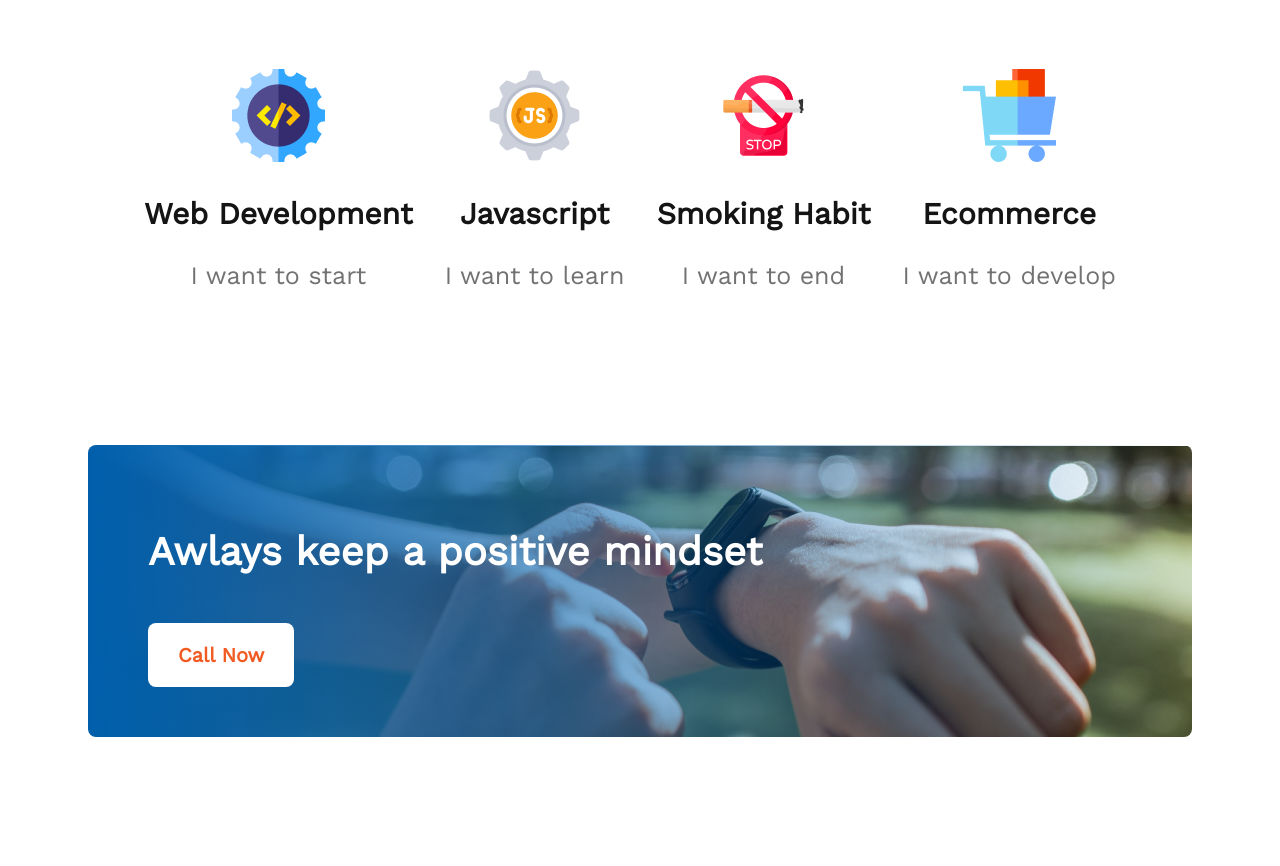
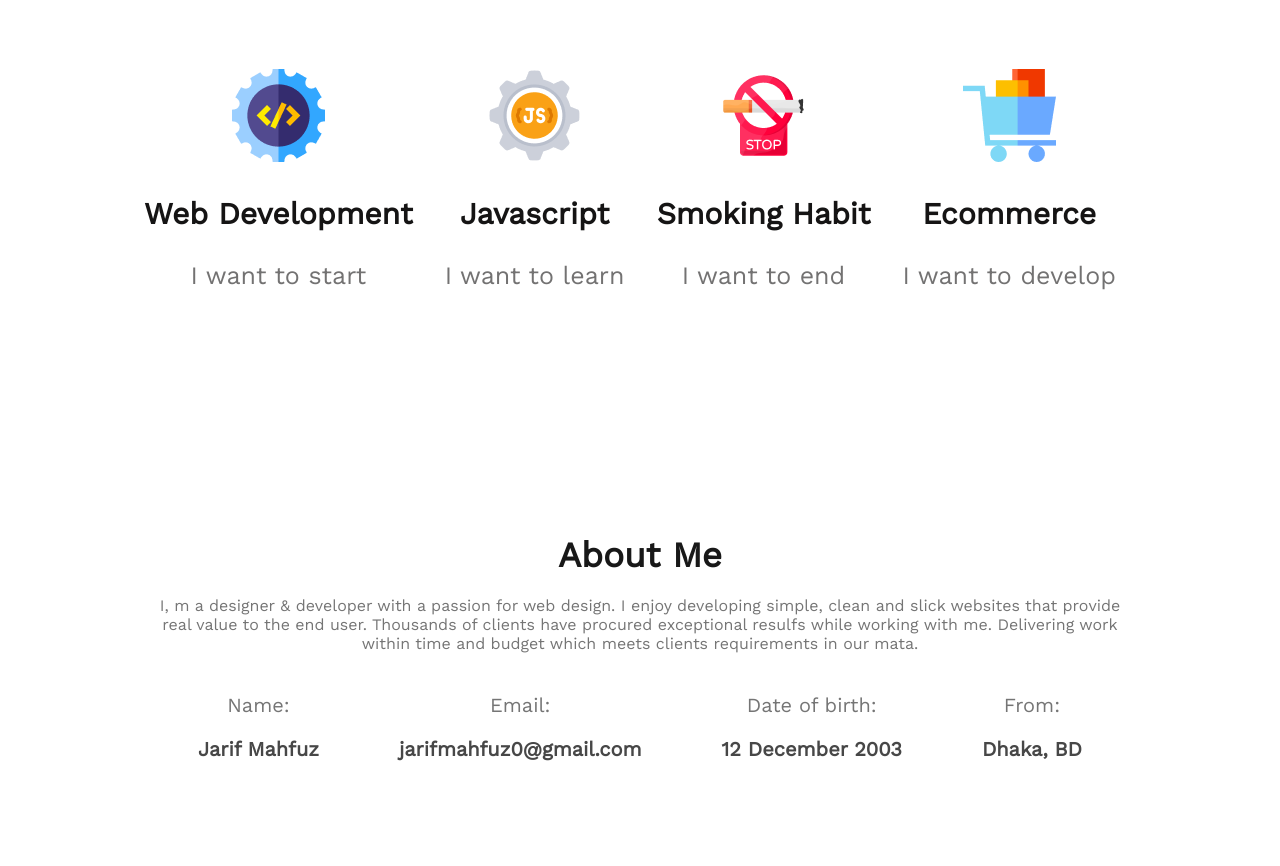
Before and after one commit to Jarif-Mahfuz/New-year-assignment, a plain HTML site: page index.html in a window 1280 px wide. Shown: the part 1934-2800 px from the top of the page. Drawn offline with nearby package versions, Linux system fonts and the light colour scheme.

Commit message:
all added

```diff
--- a/index.html
+++ b/index.html
@@ -94,6 +94,37 @@
 
         </section>
 
+<!-- about me extra section -->
+        <section class="about-me">
+            <h2 class="about-me-title">
+                About Me
+            </h2>
+            <p class="about-me-description">
+                I, m a designer & developer with a passion for web design. I enjoy developing simple,
+                 clean and slick websites that provide real value to the end user. Thousands of clients
+                  have procured exceptional resulfs while working with me. Delivering work within time
+                   and budget which meets clients requirements in our mata.
+            </p>
+            <div class="about-info-container">
+                <div class="about-info">
+                    <p class="info-title">Name:</p>
+                    <p class="info-description">Jarif Mahfuz</p>
+                </div>
+                <div class="about-info">
+                    <p class="info-title">Email:</p>
+                    <p class="info-description">jarifmahfuz0@gmail.com</p>
+                </div>
+                <div class="about-info">
+                    <p class="info-title">Date of birth:</p>
+                    <p class="info-description">12 December 2003</p>
+                </div>
+                <div class="about-info">
+                    <p class="info-title">From:</p>
+                    <p class="info-description">Dhaka, BD </p>
+                </div>
+            </div>
+        </section>
+
 <!-- positive section -->
         <section class="positive-section">
             <div class="positiv-sec-div">
@@ -122,15 +153,17 @@
                      suffered alteration in some form, by injected humour, or randomised words
                 </p>
                 <p class="futer-description-other">
-                    Email : info@gmail.com
+                    Email : jarifmahfuz0@gmail.com
                 </p>
                 <p class="futer-description-other">
-                    Phone : 01500 00 00 00
+                    Phone : 01904 94 71 18
                 </p>
-                <a href=""><img src="images/icons/fb.png" alt="" class="futer-description-other"></a>
+                <a href="https://www.facebook.com/ddewan.jjamil" target="_blank"><img
+                     src="images/icons/fb.png" alt=""
+                     class="futer-description-other"></a>
                 <a href=""><img src="images/icons/twitter.png" alt="" class="futer-description-other">
                  </a>
-                <a href=""><img src="images/icons/youtube.png" alt="" class="futer-description-other">
+                <a href="https://www.youtube.com/@ProgrammingHero" target="_blank"><img src="images/icons/youtube.png" alt="" class="futer-description-other">
                  </a>
             </div>
             <div class="footer-subs-container">
--- a/styles/style.css
+++ b/styles/style.css
@@ -24,14 +24,14 @@ header{
     text-shadow: 0px 4px 4px rgba(0, 0, 0, 0.25);
     margin-bottom: 15px;
     text-align: right;
-    padding: 200px 50px 0 550px;
+    padding: 200px 70px 0 550px;
 }
 .header-description{
     font-size: 16px;
     color: #444343;
     /* width: 50%; */
     margin-bottom: 30px;
-    padding: 0 50px 0 700px;
+    padding: 0 70px 0 700px;
 }
 .btn-primary{
     background: #F15B22;
@@ -41,7 +41,7 @@ header{
     font-weight: 600;
     font-size: 20px;
     padding: 15px 15px;
-    margin-right: 50px;
+    margin-right: 70px;
 }
 
 /* failure section styles */
@@ -115,6 +115,39 @@ header{
     font-weight: 500;
     font-size: 25px;
     color: #737272;
+}
+
+/* about me section style */
+.about-me{
+
+        /* background: #FFF8F3; */
+        border-radius: 10px;
+        padding: 130px 150px;
+        text-align: center;
+        margin-top: 30px;
+}
+.about-me-title{
+    font-weight: 700;
+    font-size: 35px;
+    margin-bottom: 20px;
+    color: #181818;
+}
+.about-me-description{
+    color: #757575;
+    margin-bottom: 20px;
+}
+.about-info-container{
+    display: flex;
+    justify-content: space-around;
+}
+.info-title{
+    color: #757575;
+    font-size: 20px;
+}
+.info-description{
+    color: #474747;
+    font-weight: 700;
+    font-size: 20px;
 }
 
 /* positive section style */
```
